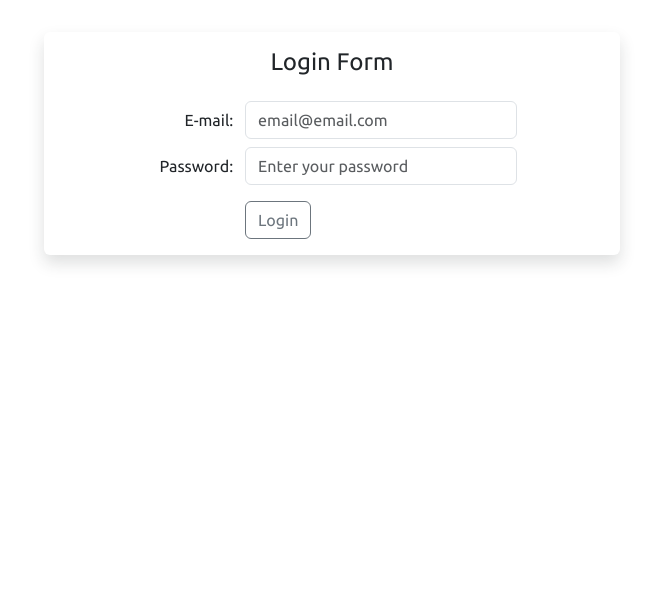
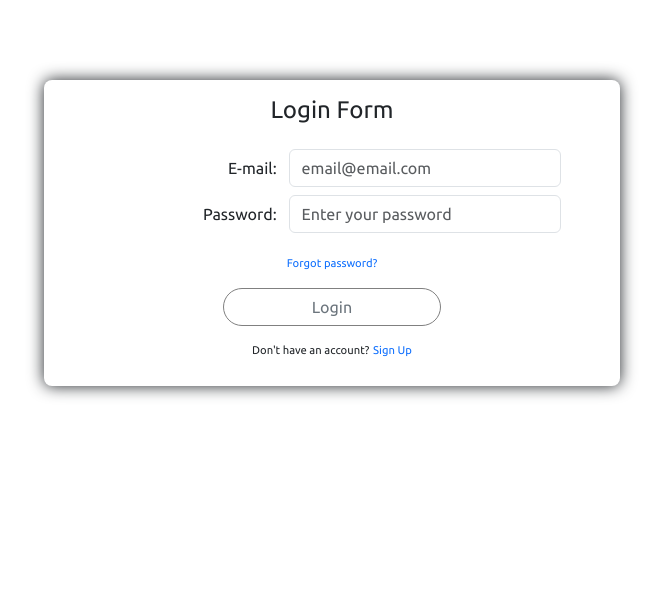
Before and after one commit to u83mm/e-commerce, a PHP site: page /login in a window 1280 px wide. Shown: the part 201-798 px from the top of the page, without its empty margins (308-971 px from the left). Run offline with PHP 8.4, Linux system fonts and the light colour scheme; classes that the project's autoload settings leave out are loaded by file name.

Commit message:
Added style to Login form

```diff
--- a/Application/view/login/form_view.twig
+++ b/Application/view/login/form_view.twig
@@ -11,10 +11,11 @@
     <div class="col-sm-12 col-lg-6 d-inline-block mb-3">
         <input class="form-control" type="password" name="password" id="password" value="{{ fields.password }}" placeholder="Enter your password">
     </div>
-    <div class="col-sm-12 col-lg-4 d-inline-block text-sm-center text-lg-end">
-
-    </div>
     <div class="col-sm-12 col-lg-6 d-inline-block">
+        <a class="col-12 d-inline-block mb-3" href="#">Forgot password?</a>
         <button class="btn btn-outline-secondary" type="submit">Login</button>
     </div>
+    <div class="col-sm-8 mx-auto">
+        <p class="mt-3 d-inline-block">Don't have an account?</p> <a href="/register">Sign Up</a>
+    </div>
 </form>
--- a/Application/view/login/login_view.twig
+++ b/Application/view/login/login_view.twig
@@ -2,7 +2,7 @@
 
 {% block main %}
     <section class="row">
-        <section class="col-6 mx-auto rounded shadow p-3">
+        <section class="col-6 mx-auto credentials">
             <h2 class="text-center">Login Form</h2>
             {% include "login/form_view.twig" %}
         </section>
--- a/public/css/estilo.css
+++ b/public/css/estilo.css
@@ -195,6 +195,30 @@ figcaption {
 	padding: 0.8em;
 }
 
+.credentials {
+	border-radius: 0.5em;
+	box-shadow: 0em 0em 1em;
+	text-align: center;
+	padding: 1em;
+	margin-top: 3em;
+}
+
+.credentials p, a {
+	font-size: 0.7em;
+	text-decoration: none;
+}
+
+.credentials input[type="submit"], button[type="submit"] {
+	border-radius: 1.5em;
+	border: 1px solid gray;
+	width: 80%;
+}
+
+.credentials form {
+	margin-top: 0
+}
+
+
 /***************** Configuración para móviles **********************/
 @media (max-width:480px) {
 	.home-images-main {
```
